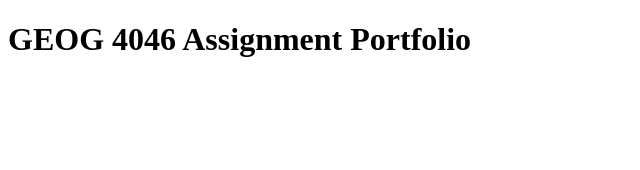
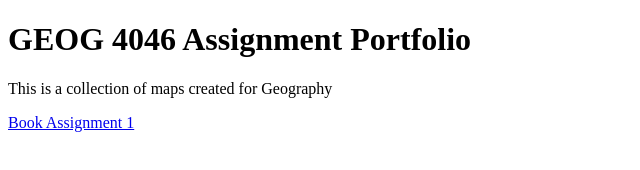
Before and after one commit to ngoff3/ngoff3.github.io, a plain HTML site: page index.html in a window 1280 px wide. Shown: the whole page, without its empty margins (0-640 px from the left). Drawn offline with Linux system fonts and the light colour scheme.

Commit message:
Update 2

```diff
--- a/index.html
+++ b/index.html
@@ -5,6 +5,7 @@
   </head>
   <body>
    <h1>GEOG 4046 Assignment Portfolio</h1>
-
+   <p>This is a collection of maps created for Geography</p>
+   <a href="http://arcg.is/2n2jqWJ">Book Assignment 1</a>
   </body>
 </html>
```
